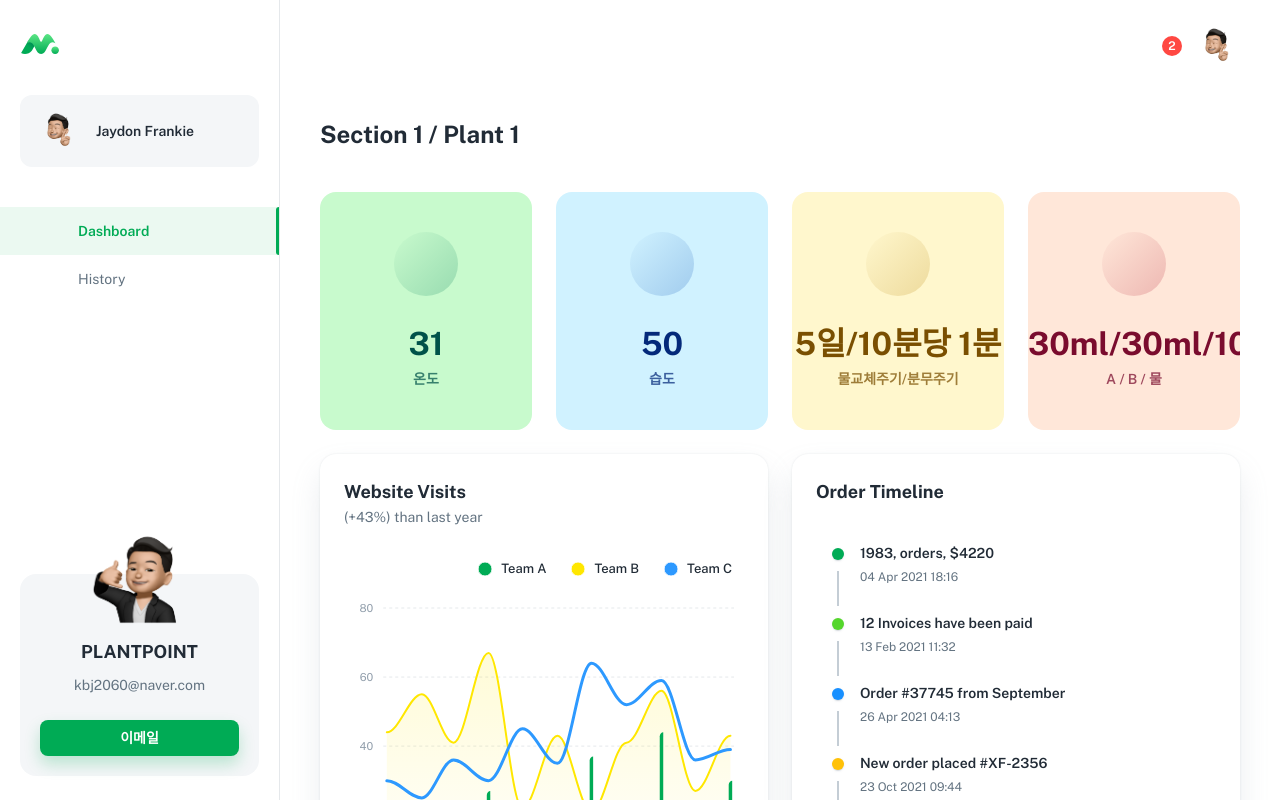
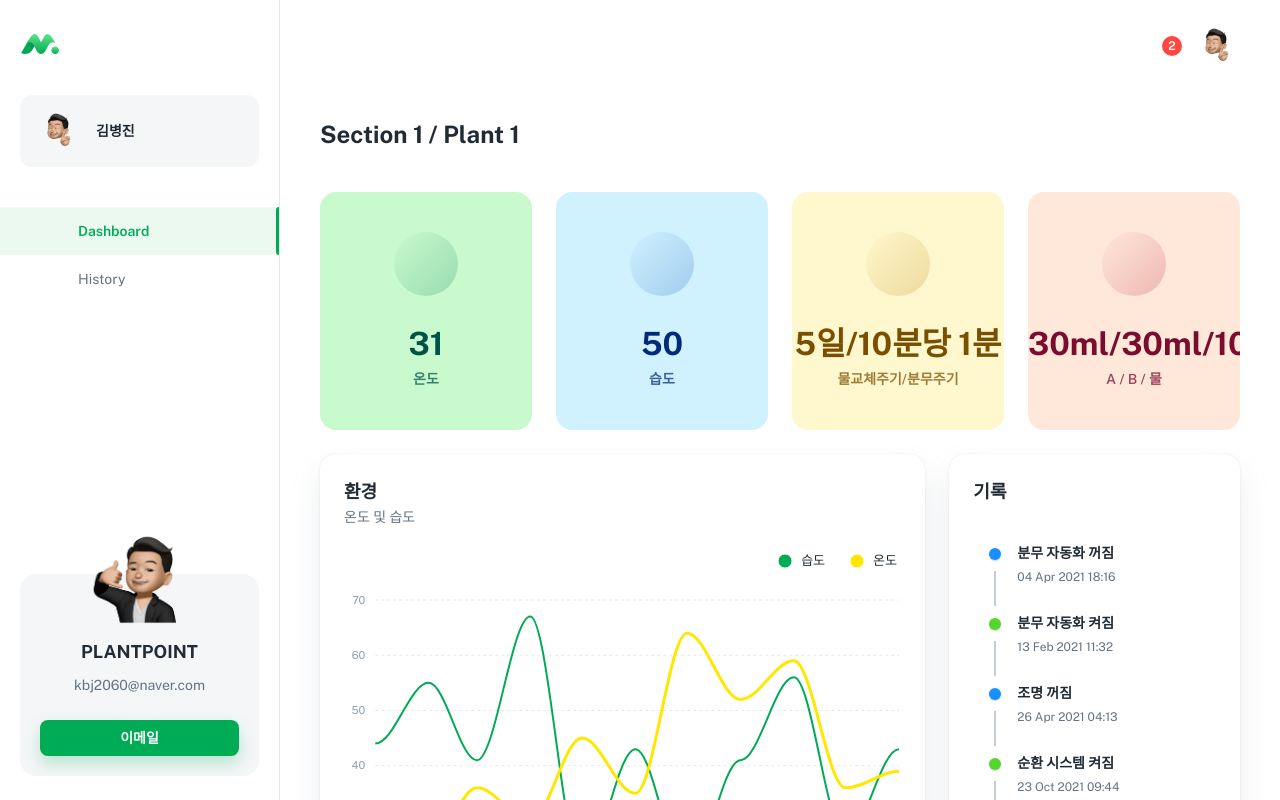
Before and after one commit to kbj2060/plantpointNutrients-frontend, a React (Create React App) app: page /dashboard/app in a window 1280 px wide. Shown: the top 800 px of the page. Built offline with nearby package versions, Linux system fonts and the light colour scheme; a web font is replaced by a local one.

Commit message:
[New Feature] lang changed

```diff
--- a/src/_mocks_/account.js
+++ b/src/_mocks_/account.js
@@ -1,8 +1,8 @@
 // ----------------------------------------------------------------------
 
 const account = {
-  displayName: 'Jaydon Frankie',
-  email: 'demo@minimals.cc',
+  displayName: '김병진',
+  email: 'kbj2060@naver.com',
   photoURL: '/static/mock-images/avatars/avatar_default.png'
 };
 
--- a/src/components/_dashboard/app/AppOrderTimeline.js
+++ b/src/components/_dashboard/app/AppOrderTimeline.js
@@ -17,27 +17,27 @@ import { fDateTime } from '../../../utils/formatTime';
 
 const TIMELINES = [
   {
-    title: '1983, orders, $4220',
+    title: '분무 자동화 꺼짐',
     time: faker.date.past(),
-    type: 'order1'
+    type: 'order3'
   },
   {
-    title: '12 Invoices have been paid',
+    title: '분무 자동화 켜짐',
     time: faker.date.past(),
     type: 'order2'
   },
   {
-    title: 'Order #37745 from September',
+    title: '조명 꺼짐',
     time: faker.date.past(),
     type: 'order3'
   },
   {
-    title: 'New order placed #XF-2356',
+    title: '순환 시스템 켜짐',
     time: faker.date.past(),
-    type: 'order4'
+    type: 'order2'
   },
   {
-    title: 'New order placed #XF-2346',
+    title: '급수 시스템 에러 발생',
     time: faker.date.past(),
     type: 'order5'
   }
@@ -55,6 +55,7 @@ function OrderItem({ item, isLast }) {
   return (
     <TimelineItem>
       <TimelineSeparator>
+        {/* TYPE을 여러 가지로 나누어 분류할 것. 예를 들어, 빨강 켜짐, 파랑 꺼짐, 노랑 에러 등 */}
         <TimelineDot
           sx={{
             bgcolor:
@@ -85,8 +86,11 @@ export default function AppOrderTimeline() {
           display: 'none'
         }
       }}
+      style={{
+        height: '100%'
+      }}
     >
-      <CardHeader title="Order Timeline" />
+      <CardHeader title="기록" />
       <CardContent>
         <Timeline>
           {TIMELINES.map((item, index) => (
--- a/src/components/_dashboard/app/AppWebsiteVisits.js
+++ b/src/components/_dashboard/app/AppWebsiteVisits.js
@@ -1,25 +1,24 @@
 import { merge } from 'lodash';
 import ReactApexChart from 'react-apexcharts';
-// material
+
 import { Card, CardHeader, Box } from '@mui/material';
-//
 import { BaseOptionChart } from '../../charts';
 
 // ----------------------------------------------------------------------
 
 const CHART_DATA = [
+  // {
+  //   name: 'Team A',
+  //   type: 'column',
+  //   data: [23, 11, 22, 27, 13, 22, 37, 21, 44, 22, 30]
+  // },
   {
-    name: 'Team A',
-    type: 'column',
-    data: [23, 11, 22, 27, 13, 22, 37, 21, 44, 22, 30]
-  },
-  {
-    name: 'Team B',
-    type: 'area',
+    name: '습도',
+    type: 'line',
     data: [44, 55, 41, 67, 22, 43, 21, 41, 56, 27, 43]
   },
   {
-    name: 'Team C',
+    name: '온도',
     type: 'line',
     data: [30, 25, 36, 30, 45, 35, 64, 52, 59, 36, 39]
   }
@@ -27,9 +26,9 @@ const CHART_DATA = [
 
 export default function AppWebsiteVisits() {
   const chartOptions = merge(BaseOptionChart(), {
-    stroke: { width: [0, 2, 3] },
+    stroke: { width: [2, 3] },
     plotOptions: { bar: { columnWidth: '11%', borderRadius: 4 } },
-    fill: { type: ['solid', 'gradient', 'solid'] },
+    fill: { type: ['solid', 'solid'] },
     labels: [
       '01/01/2003',
       '02/01/2003',
@@ -60,8 +59,8 @@ export default function AppWebsiteVisits() {
 
   return (
     <Card>
-      <CardHeader title="Website Visits" subheader="(+43%) than last year" />
-      <Box sx={{ p: 3, pb: 1 }} dir="ltr">
+      <CardHeader title="환경" subheader="온도 및 습도" />
+      <Box sx={{ p: 2, pb: 1 }} dir="ltr">
         <ReactApexChart type="line" series={CHART_DATA} options={chartOptions} height={364} />
       </Box>
     </Card>
--- a/src/components/_dashboard/user/UserListToolbar.js
+++ b/src/components/_dashboard/user/UserListToolbar.js
@@ -57,13 +57,13 @@ export default function UserListToolbar({ numSelected, filterName, onFilterName
     >
       {numSelected > 0 ? (
         <Typography component="div" variant="subtitle1">
-          {numSelected} selected
+          {numSelected} 선택됨
         </Typography>
       ) : (
         <SearchStyle
           value={filterName}
           onChange={onFilterName}
-          placeholder="Search user..."
+          placeholder="기록 찾기"
           startAdornment={
             <InputAdornment position="start">
               <Box component={Icon} icon={searchFill} sx={{ color: 'text.disabled' }} />
--- a/src/pages/DashboardApp.js
+++ b/src/pages/DashboardApp.js
@@ -57,10 +57,10 @@ export default function DashboardApp() {
           {/* <Grid item xs={12} md={6} lg={4}>
             <AppTrafficBySite />
           </Grid> */}
-          <Grid item xs={12} md={6} lg={6}>
+          <Grid item xs={12} md={8} lg={8}>
             <AppWebsiteVisits />
           </Grid>
-          <Grid item xs={12} md={6} lg={6}>
+          <Grid item xs={12} md={4} lg={4}>
             <AppOrderTimeline />
           </Grid>
         </Grid>
--- a/src/pages/User.js
+++ b/src/pages/User.js
@@ -136,16 +136,16 @@ export default function User() {
       <Container>
         <Stack direction="row" alignItems="center" justifyContent="space-between" mb={5}>
           <Typography variant="h4" gutterBottom>
-            History
+            기록
           </Typography>
-          <Button
+          {/* <Button
             variant="contained"
             component={RouterLink}
             to="#"
             startIcon={<Icon icon={plusFill} />}
           >
             New User
-          </Button>
+          </Button> */}
         </Stack>
 
         <Card>
```
